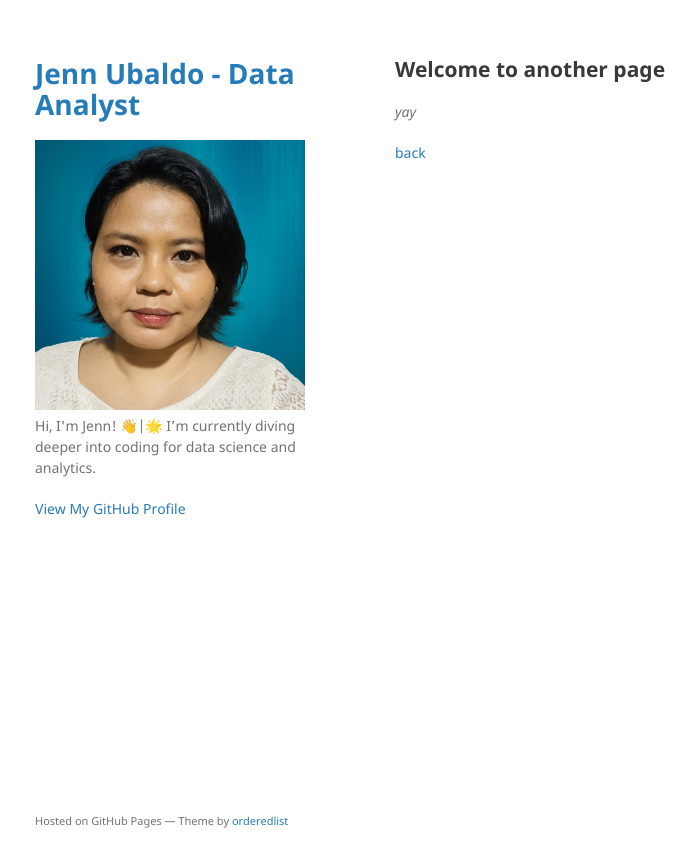
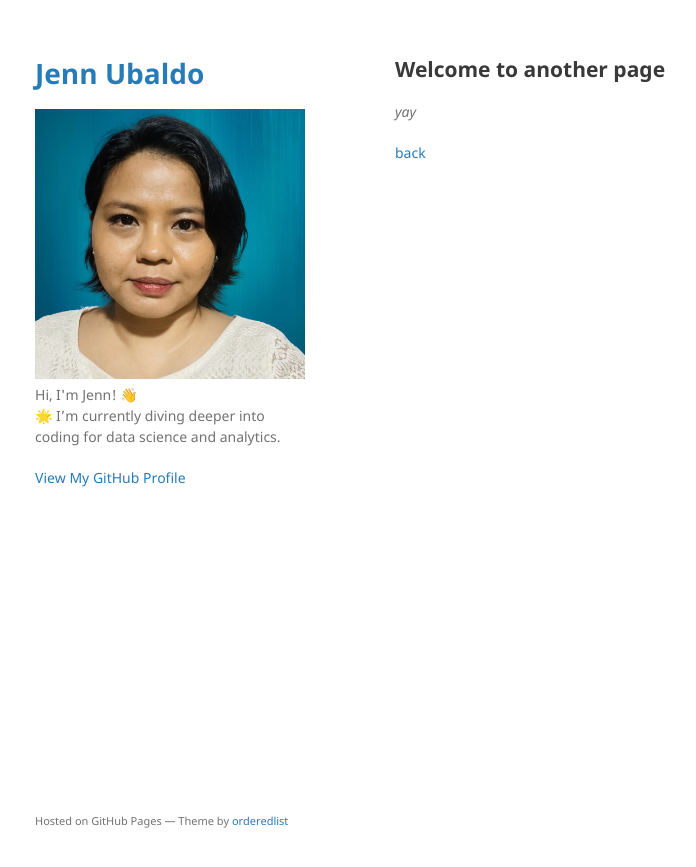
Before and after one commit to jennubaldo/jennubaldo.github.io, a Jekyll site: the page built from another-page.md, in a window 1280 px wide. Shown: the top 867 px of the page, without its empty margins (175-871 px from the left). Built offline with Jekyll 4.4.1, drawn with Linux system fonts in a browser that asks for light colours; our own code applies the rules of GitHub Pages for plain Markdown files.

Commit message:
Update _config.yml

```diff
--- a/_config.yml
+++ b/_config.yml
@@ -1,6 +1,7 @@
-title: Jenn Ubaldo - Data Analyst
+title: Jenn Ubaldo
 logo: "/images/Jenn-Profile-opt-blue.png"
-description: "Hi, I'm Jenn! 👋|🌟 I’m currently diving deeper into coding for data science and analytics."
+description: "Hi, I'm Jenn! 👋<br>
+🌟 I’m currently diving deeper into coding for data science and analytics."
 show_downloads: false
 google_analytics:
 theme: jekyll-theme-minimal
```
